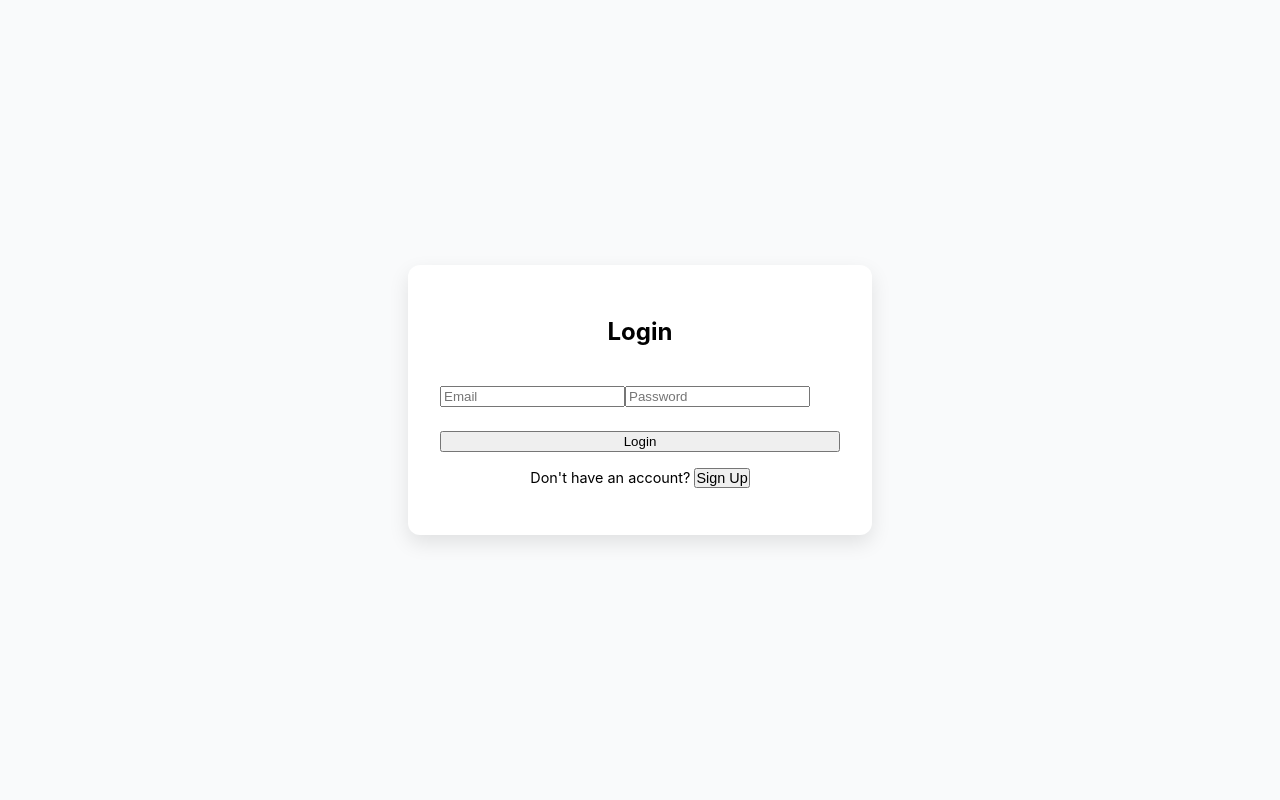
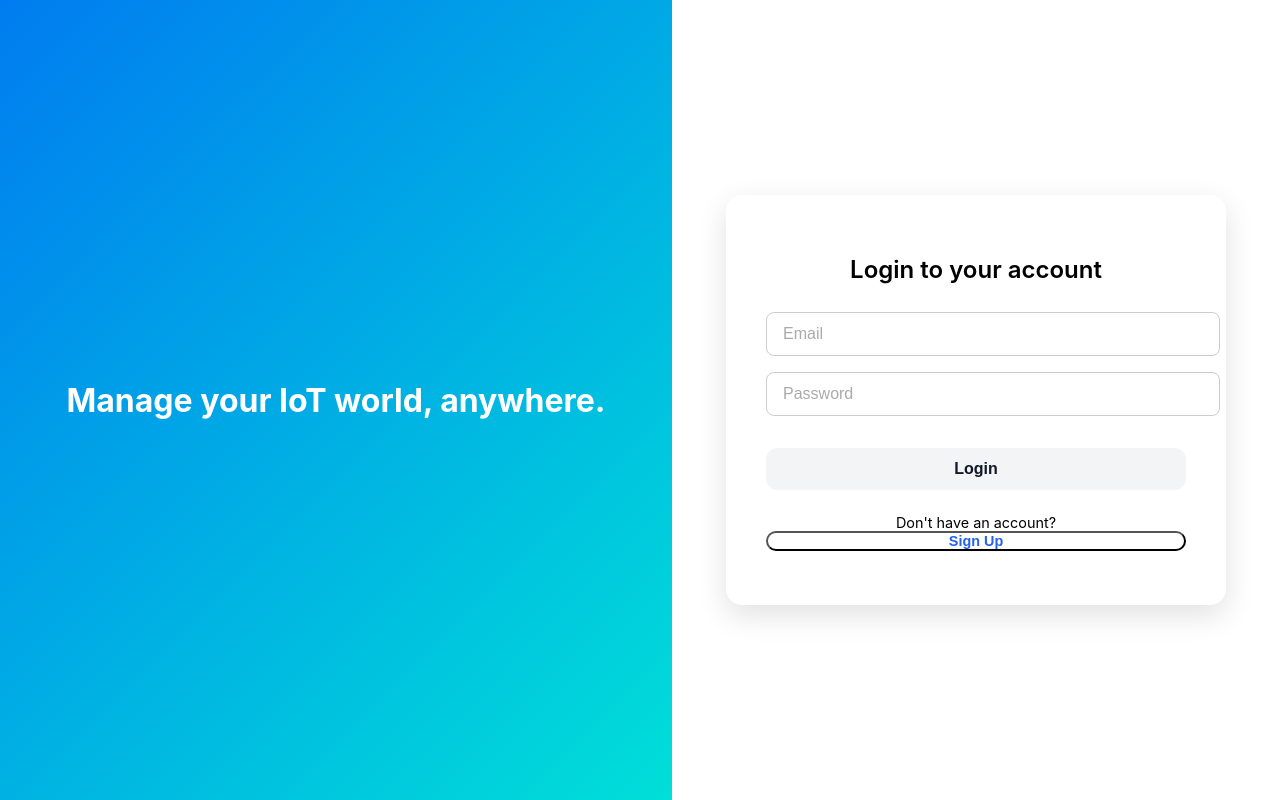
Before and after one commit to cemoozdemir/IOT-Management-App, a React (Create React App) app in the folder frontend/: page /auth in a window 1280 px wide. Built offline with nearby package versions, Linux system fonts and the light colour scheme.

Commit message:
Refactor: Enhance theme structure with button styling tokens

```diff
--- a/frontend/src/components/ui/button.tsx
+++ b/frontend/src/components/ui/button.tsx
@@ -1,26 +1,86 @@
 import React from "react";
+import styled, { css } from "styled-components";
+
+type Variant = "default" | "outline" | "destructive" | "link";
+
+interface StyledButtonProps {
+  variant: Variant;
+  disabled?: boolean;
+}
+
+const StyledButton = styled.button<StyledButtonProps>`
+  padding: 0.75rem 1.25rem;
+  font-size: 1rem;
+  font-weight: 600;
+  border-radius: 12px;
+  cursor: pointer;
+  transition: all 0.2s ease;
+  width: 100%;
+
+  ${(props) =>
+    props.variant === "default" &&
+    css`
+      background-color: ${props.theme.buttonBg};
+      color: ${props.theme.buttonText};
+      border: none;
+
+      &:hover {
+        background-color: ${props.theme.buttonHover};
+      }
+    `}
+
+  ${(props) =>
+    props.variant === "outline" &&
+    css`
+      background-color: transparent;
+      border: 2px solid ${props.theme.text};
+      color: ${props.theme.text};
+
+      &:hover {
+        background-color: ${props.theme.hoverBg};
+      }
+    `}
+
+  ${(props) =>
+    props.variant === "destructive" &&
+    css`
+      background-color: transparent;
+      border: 2px solid red;
+      color: red;
+
+      &:hover {
+        background-color: rgba(255, 0, 0, 0.1);
+      }
+    `}
+
+  ${(props) =>
+    props.variant === "link" &&
+    css`
+      background: none;
+      color: ${props.theme.accent};
+      padding: 0;
+      font-size: 0.9rem;
+
+      &:hover {
+        text-decoration: underline;
+      }
+    `}
+
+  ${(props) =>
+    props.disabled &&
+    css`
+      opacity: 0.6;
+      cursor: not-allowed;
+    `}
+`;
 
 type ButtonProps = React.ButtonHTMLAttributes<HTMLButtonElement> & {
-  variant?: "default" | "outline" | "destructive" | "link";
+  variant?: Variant;
 };
 
 export const Button: React.FC<ButtonProps> = ({
   variant = "default",
-  className,
   ...props
 }) => {
-  const base = "px-4 py-2 rounded text-sm font-medium transition";
-  const variants = {
-    default: "bg-blue-600 text-white hover:bg-blue-700",
-    outline: "border border-gray-400 text-gray-700 hover:bg-gray-100",
-    destructive: "bg-red-600 text-white hover:bg-red-700",
-    link: "bg-transparent text-blue-600 underline hover:text-blue-800",
-  };
-
-  return (
-    <button
-      className={`${base} ${variants[variant]} ${className || ""}`}
-      {...props}
-    />
-  );
+  return <StyledButton variant={variant} {...props} />;
 };
--- a/frontend/src/components/ui/input.tsx
+++ b/frontend/src/components/ui/input.tsx
@@ -1,14 +1,27 @@
 import React from "react";
+import styled from "styled-components";
 
-export const Input = React.forwardRef<
-  HTMLInputElement,
-  React.InputHTMLAttributes<HTMLInputElement>
->(({ className, ...props }, ref) => {
-  return (
-    <input
-      ref={ref}
-      className={`border px-3 py-2 rounded w-full text-sm ${className || ""}`}
-      {...props}
-    />
-  );
-});
+const StyledInput = styled.input`
+  width: 100%;
+  padding: 0.75rem 1rem;
+  border: 1px solid ${(props) => props.theme.border || "#ccc"};
+  border-radius: 8px;
+  font-size: 1rem;
+  background-color: ${(props) => props.theme.inputBg || "#fff"};
+  color: ${(props) => props.theme.text || "#000"};
+  transition: border-color 0.2s, box-shadow 0.2s;
+
+  &:focus {
+    outline: none;
+    border-color: ${(props) => props.theme.accent || "#007BFF"};
+    box-shadow: 0 0 0 3px rgba(0, 123, 255, 0.2);
+  }
+
+  &::placeholder {
+    color: ${(props) => props.theme.muted || "#aaa"};
+  }
+`;
+
+export const Input = (props: React.InputHTMLAttributes<HTMLInputElement>) => {
+  return <StyledInput {...props} />;
+};
--- a/frontend/src/pages/AuthPage.tsx
+++ b/frontend/src/pages/AuthPage.tsx
@@ -1,70 +1,72 @@
+// src/pages/AuthPage.tsx
 import React, { useState, useContext } from "react";
-import styled from "styled-components";
 import { AuthContext } from "../context/AuthContext";
 import { useNavigate } from "react-router-dom";
 import { Input } from "../components/ui/input";
 import { Button } from "../components/ui/button";
-
-const Container = styled.div`
-  display: flex;
-  justify-content: center;
-  align-items: center;
-  min-height: 100vh;
-  background-color: ${(props) => props.theme.mainBg};
-`;
-
-const Box = styled.div`
-  background: ${(props) => props.theme.cardBg};
-  padding: 2rem;
-  border-radius: 12px;
-  width: 100%;
-  max-width: 400px;
-  box-shadow: 0 8px 20px rgba(0, 0, 0, 0.1);
-`;
-
-const Title = styled.h2`
-  text-align: center;
-  margin-bottom: 1.5rem;
-`;
-
-const ToggleText = styled.p`
-  text-align: center;
-  margin-top: 1rem;
-  font-size: 0.9rem;
-`;
+import {
+  Wrapper,
+  VisualPane,
+  FormPane,
+  FormBox,
+  Title,
+  ToggleText,
+} from "../styles/theme";
 
 const AuthPage: React.FC = () => {
   const auth = useContext(AuthContext);
   const navigate = useNavigate();
   const [isLogin, setIsLogin] = useState(true);
-  const [formData, setFormData] = useState({ email: "", password: "" });
+  const [formData, setFormData] = useState({
+    email: "",
+    password: "",
+    confirmPassword: "",
+    role: "user",
+  });
+  const [error, setError] = useState("");
 
   if (!auth) return null;
-
   const { login, signup } = auth;
 
-  const handleChange = (e: React.ChangeEvent<HTMLInputElement>) => {
+  const handleChange = (
+    e: React.ChangeEvent<HTMLInputElement | HTMLSelectElement>
+  ) => {
     setFormData({ ...formData, [e.target.name]: e.target.value });
+    setError("");
   };
 
   const handleSubmit = async (e: React.FormEvent) => {
     e.preventDefault();
     try {
-      if (isLogin) {
+      if (!formData.email || !formData.password) {
+        setError("Email and password are required.");
+        return;
+      }
+
+      if (!isLogin) {
+        if (formData.password !== formData.confirmPassword) {
+          setError("Passwords do not match.");
+          return;
+        }
+        await signup(formData.email, formData.password);
+      } else {
         await login(formData.email, formData.password);
-      } else {
-        await signup(formData.email, formData.password);
       }
+
       navigate("/dashboard");
     } catch (err) {
-      console.error("Auth failed:", err);
+      setError("Authentication failed. Please try again.");
     }
   };
 
   return (
-    <Container>
-      <Box>
-        <Title>{isLogin ? "Login" : "Sign Up"}</Title>
+    <Wrapper>
+      <VisualPane>Manage your IoT world, anywhere.</VisualPane>
+      <FormPane>
+        <FormBox>
+          <Title>
+            {isLogin ? "Login to your account" : "Create an account"}
+          </Title>
           <form onSubmit={handleSubmit}>
             <Input
               type="email"
@@ -72,16 +74,47 @@ const AuthPage: React.FC = () => {
               placeholder="Email"
               value={formData.email}
               onChange={handleChange}
+              style={{ marginBottom: "1rem" }}
             />
+            <br />
             <Input
               type="password"
               name="password"
               placeholder="Password"
               value={formData.password}
               onChange={handleChange}
-            style={{ marginTop: "1rem" }}
+              style={{ marginBottom: "1rem" }}
             />
-          <Button type="submit" style={{ marginTop: "1.5rem", width: "100%" }}>
+            {!isLogin && (
+              <Input
+                type="password"
+                name="confirmPassword"
+                placeholder="Confirm Password"
+                value={formData.confirmPassword}
+                onChange={handleChange}
+                style={{ marginBottom: "1rem" }}
+              />
+            )}
+            {!isLogin && (
+              <select
+                name="role"
+                value={formData.role}
+                onChange={handleChange}
+                style={{
+                  width: "100%",
+                  padding: "0.5rem",
+                  borderRadius: "8px",
+                  marginBottom: "1.25rem",
+                }}
+              >
+                <option value="user">User</option>
+                <option value="admin">Admin</option>
+              </select>
+            )}
+            {error && (
+              <p style={{ color: "red", fontSize: "0.9rem" }}>{error}</p>
+            )}
+            <Button type="submit" style={{ width: "100%", marginTop: "1rem" }}>
               {isLogin ? "Login" : "Sign Up"}
             </Button>
           </form>
@@ -95,8 +128,9 @@ const AuthPage: React.FC = () => {
               {isLogin ? "Sign Up" : "Login"}
             </Button>
           </ToggleText>
-      </Box>
-    </Container>
+        </FormBox>
+      </FormPane>
+    </Wrapper>
   );
 };
 
--- a/frontend/src/styles/theme.ts
+++ b/frontend/src/styles/theme.ts
@@ -1,4 +1,5 @@
-// src/theme.ts
+import styled from "styled-components";
+
 export const lightTheme = {
   background: "#ffffff",
   text: "#111827",
@@ -6,6 +7,12 @@ export const lightTheme = {
   sidebarText: "#ffffff",
   mainBg: "#f9fafb",
   cardBg: "#ffffff",
+
+  // NEW for buttons
+  buttonBg: "#f3f4f6", // light gray
+  buttonHover: "#e5e7eb", // slightly darker on hover
+  buttonText: "#111827", // dark readable text
+  accent: "#2563eb", // blue-ish for links
 };
 
 export const darkTheme = {
@@ -15,6 +22,65 @@ export const darkTheme = {
   sidebarText: "#ffffff",
   mainBg: "#1f1f1f",
   cardBg: "#1e1e1e",
+
+  // NEW for buttons
+  buttonBg: "#f3f4f6",
+  buttonHover: "#e5e7eb",
+  buttonText: "#111827",
+  accent: "#60a5fa", // light blue for links
 };
 
+// ----------------------
+// Shared Styled Elements
+// ----------------------
+
+export const Wrapper = styled.div`
+  display: flex;
+  height: 100vh;
+  background: ${(props) => props.theme.mainBg};
+`;
+
+export const VisualPane = styled.div`
+  flex: 1;
+  background: linear-gradient(135deg, #007cf0, #00dfd8);
+  color: white;
+  display: flex;
+  align-items: center;
+  justify-content: center;
+  font-size: 2rem;
+  font-weight: bold;
+  padding: 2rem;
+`;
+
+export const FormPane = styled.div`
+  flex: 1;
+  display: flex;
+  align-items: center;
+  justify-content: center;
+  background-color: ${(props) => props.theme.cardBg};
+`;
+
+export const FormBox = styled.div`
+  background: ${(props) => props.theme.cardBg};
+  padding: 2.5rem;
+  border-radius: 16px;
+  width: 100%;
+  max-width: 420px;
+  box-shadow: 0 10px 30px rgba(0, 0, 0, 0.12);
+  transition: all 0.3s ease;
+`;
+
+export const Title = styled.h2`
+  text-align: center;
+  margin-bottom: 1.75rem;
+  font-size: 1.5rem;
+  font-weight: 600;
+`;
+
+export const ToggleText = styled.p`
+  text-align: center;
+  margin-top: 1.5rem;
+  font-size: 0.9rem;
+`;
+
 export type ThemeType = typeof lightTheme;
```
Lines whose indentation alone changed are shown as unchanged.
